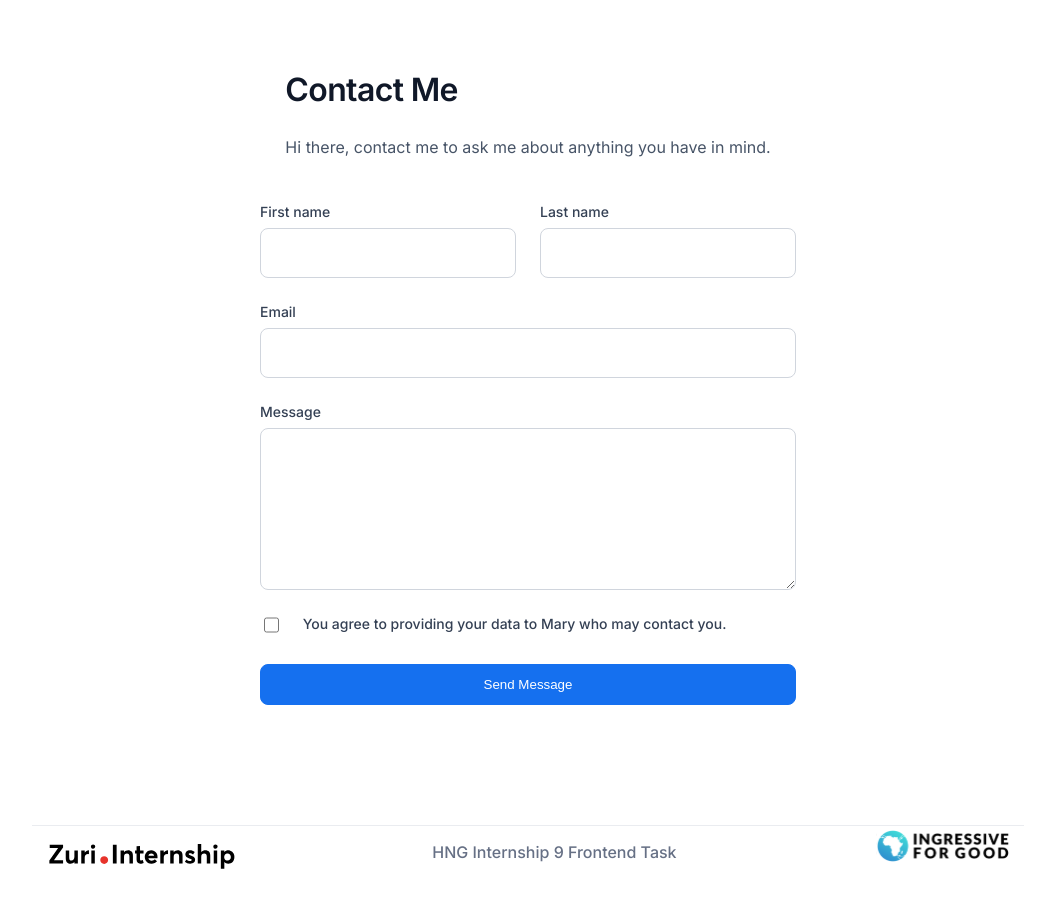
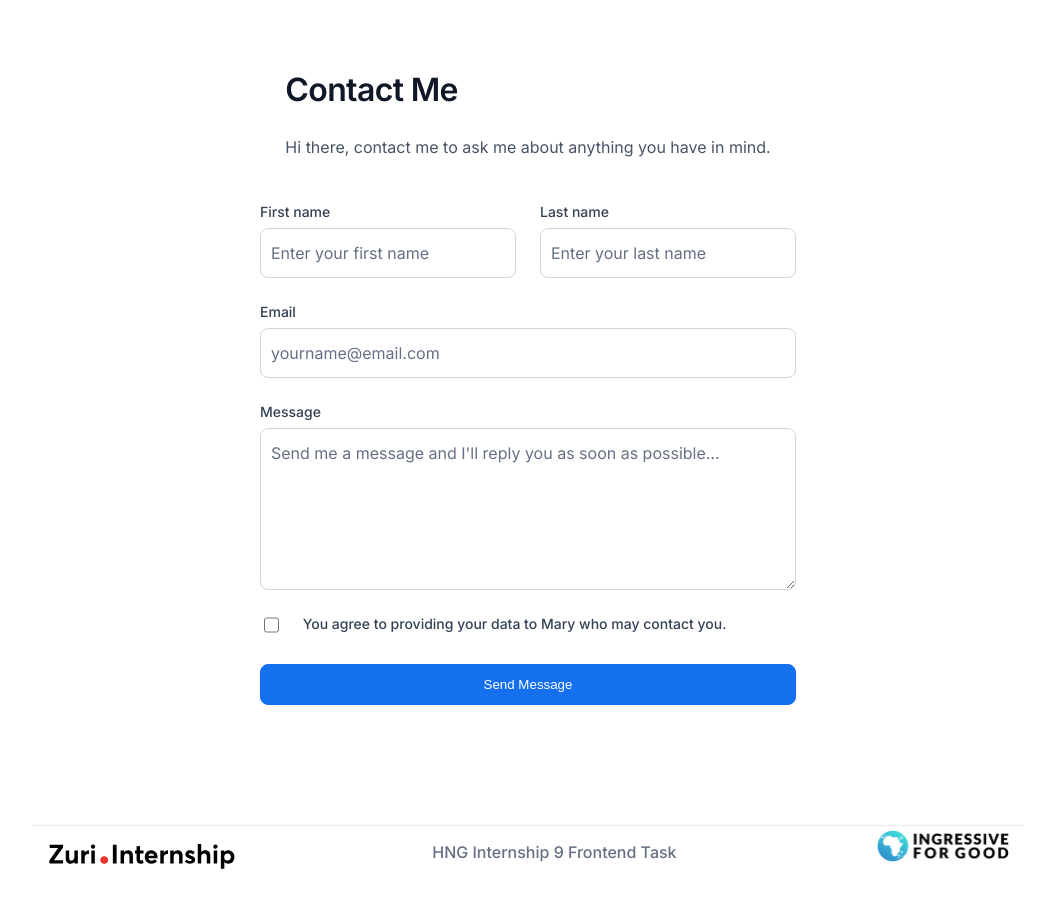
Before and after one commit to Mally13/hngistage1, a React (Create React App) app: page /contact in a window 1280 px wide. Shown: the whole page, without its empty margins (112-1167 px from the left). Built offline with nearby package versions, Linux system fonts and the light colour scheme.

Commit message:
style:input and texarea placeholders

```diff
--- a/src/components/contact-main.js
+++ b/src/components/contact-main.js
@@ -55,30 +55,30 @@ const ContactSchema = Yup.object().shape({
         <Formik className='contact-form'
             initialValues={initialValues}
             validationSchema={ContactSchema} onSubmit={onSubmit}>
-            {({values, errors, touched, isSubmitting }) => (
+            {({values, errors, touched, isSubmitting ,isValid}) => (
 
         <Form>
             <div className='fullname'>
                 <div className='form-field'>
                     <label>First name</label>
-                    <Field type="text" id="first_name" name="first_name" className={'form-control' + (errors.first_name && touched.first_name? ' is-invalid' : '')}/>
+                    <Field type="text" id="first_name" name="first_name" placeholder="Enter your first name"className={'form-control' + (errors.first_name && touched.first_name? ' is-invalid' : '')}/>
                     <ErrorMessage name="first_name" component="div" className="invalid-feedback" />
                 </div>
                 <div className='form-field'>
                     <label>Last name</label>
-                    <Field type="text" id="last_name" name="last_name" className={'form-control' + (errors.last_name && touched.last_name ? ' is-invalid' : '')}/>
+                    <Field type="text" id="last_name" name="last_name" placeholder="Enter your last name" className={'form-control' + (errors.last_name && touched.last_name ? ' is-invalid' : '')}/>
                     <ErrorMessage name="last_name" component="div" className="invalid-feedback" />
                 </div>
             </div>
             <div className='form-field'>
                 <label>Email</label>
-                <Field type="email" id="email" name="email" className={'form-control' + (errors.email && touched.email? ' is-invalid' : '')}/>
+                <Field type="email" id="email" name="email" placeholder="yourname@email.com" className={'form-control' + (errors.email && touched.email? ' is-invalid' : '')}/>
                 <ErrorMessage name="email" component="div" className="invalid-feedback" />
             </div>
 
             <div className='form-field'>
                 <label>Message</label>
-                <Field as='textarea' id="message" name="message" className={'form-control' + (errors.message&& touched.message ? ' is-invalid' : '')}/>
+                <Field as='textarea' id="message" name="message" placeholder="Send me a message and I'll reply you as soon as possible..." className={'form-control' + (errors.message&& touched.message ? ' is-invalid' : '')}/>
                 <ErrorMessage name="message" component="div" className="invalid-feedback" />
             </div>
             <div className='form-field'>
@@ -88,7 +88,7 @@ const ContactSchema = Yup.object().shape({
                 {/* <ErrorMessage name="agree" component="div" className="invalid-feedback" /> */}
             </div>
             <div className='form-field'>
-                <button type="submit" id="btn__submit" disabled={isSubmitting} >
+                <button type="submit" id="btn__submit" disabled={(!isValid)} >
                 {isSubmitting?
                     <div>Sending message ...</div>
                     :"Send Message"
```
